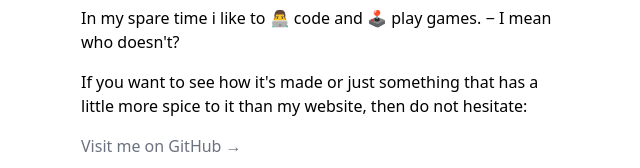
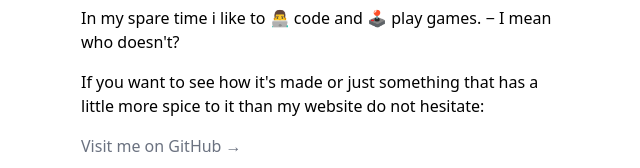
Before and after one commit to oechsler/oechsler, a Next.js app: page / in a window 1280 px wide. Shown: the part 214-382 px from the top of the page, without its empty margins (319-959 px from the left). Built offline with nearby package versions, Linux system fonts and the light colour scheme.

Commit message:
Fix some wording

```diff
--- a/pages/index.tsx
+++ b/pages/index.tsx
@@ -35,7 +35,7 @@ const Home: NextPage = () => (
       </p>
       <p className="mt-4">
         If you want to see how it's made or just something that has a little
-        more spice to it than my website, then do not hesitate:
+        more spice to it than my website do not hesitate:
       </p>
       <a
         className="mt-4 text-gray-500 hover:text-gray-700"
```
